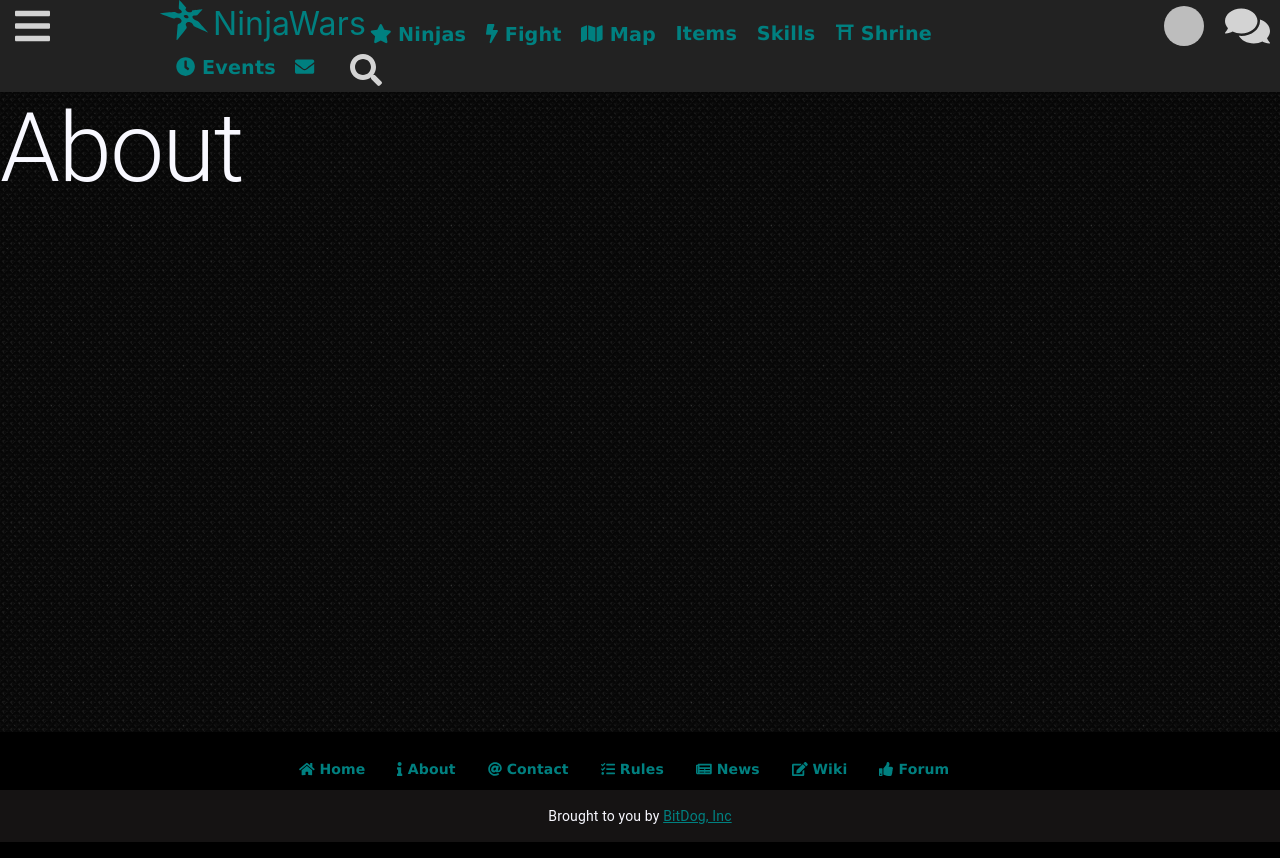
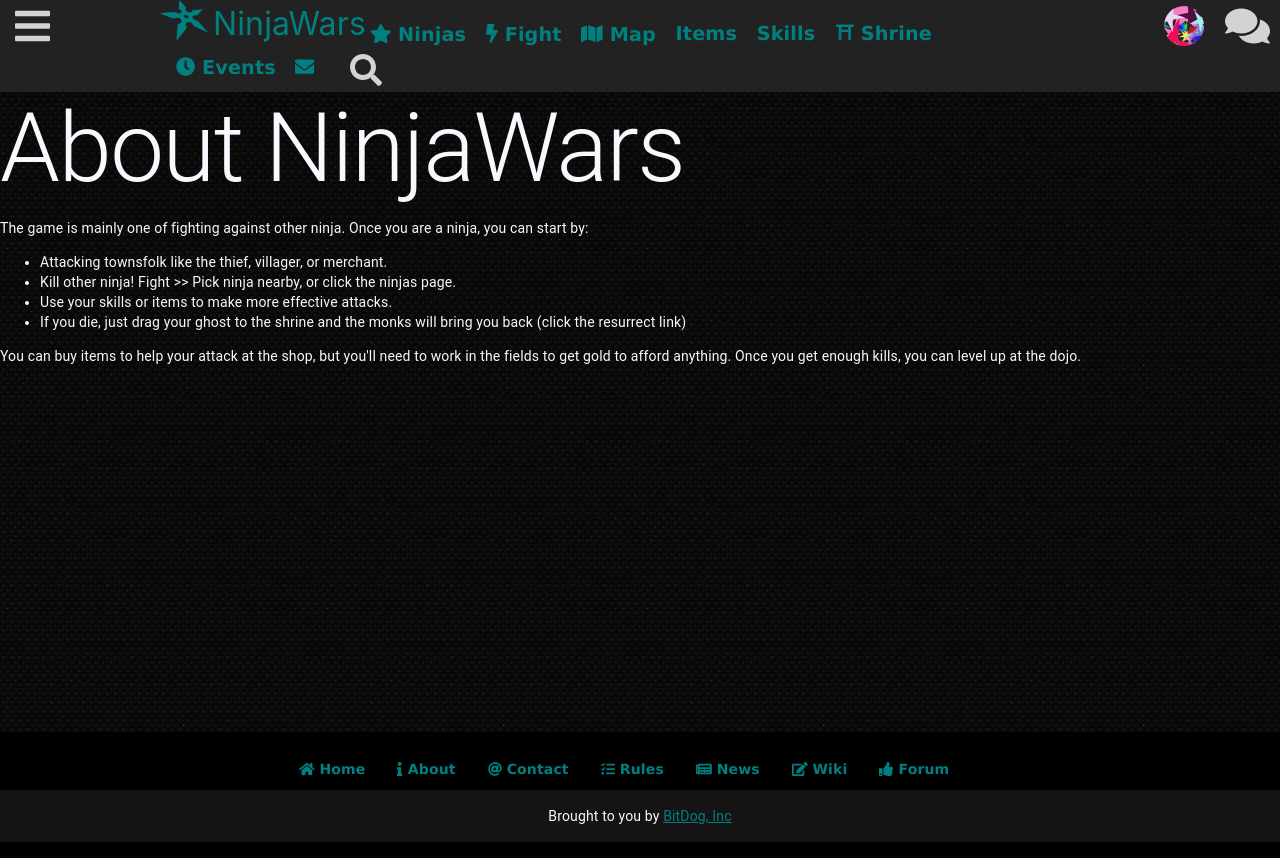
Before and after one commit to NinjaWars/nw-r, a React (Create React App) app: page /about in a window 1280 px wide. Built offline with nearby package versions, Linux system fonts and the light colour scheme; a web font is replaced by a local one.

Commit message:
Allow navigation to about and contact pages,
with some content in the about page.

```diff
--- a/src/views/about/About.jsx
+++ b/src/views/about/About.jsx
@@ -2,17 +2,65 @@ import React from 'react'
 import { withStyles } from '@material-ui/core/styles'
 import { Typography } from '@material-ui/core'
 import { default as Layout } from '../../components/Layout/Layout'
+import { default as Chat } from '../../components/Chat/Chat'
+import DNav from '../../components/DNav/DNav'
+import mockChats from '../../data/mockChats.json'
+import mockProfile from '../../data/mockProfile.json'
+import links from '../../views/fullLinks'
+import avatarUrl from '../../images/avatar/sample_gravatar.png'
 
 const styles = () => ({
 
 })
 
-const About = () => (
+const About = () => {
+    const store = {
+        profile: mockProfile,
+        chats: mockChats,
+    }
+    const { profile, chats } = store
+    profile.avatarUrl = avatarUrl
+    return (
   <>
-    <Layout>
-        <Typography variant="h1">About</Typography>
+    <Layout
+        profile={profile}
+        navContent={(<DNav links={links}/>)}
+        asideContent={
+                <>
+                    <Typography variant="h3" color="secondary">
+                        Chat
+                    </Typography>
+                    <Chat
+                        chats={chats}
+                        untrustedChatSender={profile.userId}
+                    />
+                </>
+        }>
+        <Typography variant="h1">About NinjaWars</Typography>
+        <p>
+            The game is mainly one of fighting against other ninja.  Once you are a ninja, you can start by:
+            <ul>
+                <li>
+                    Attacking townsfolk like the thief, villager, or merchant.
+                </li>
+                <li>
+                    Kill other ninja!  Fight &gt;&gt; Pick ninja nearby, or click the ninjas page.
+                </li>
+                <li>
+                    Use your skills or items to make more effective attacks.
+                </li>
+                <li>
+                    If you die, just drag your ghost to the shrine and the monks will bring you back (click the resurrect link)
+                </li>
+            </ul>
+        </p>
+        <p>
+            You can buy items to help your attack at the shop, but you'll need to work in the fields to get gold to afford anything.
+            Once you get enough kills, you can level up at the dojo.
+        </p>
+
     </Layout>
   </>
-)
+    )}
 
 export default withStyles(styles)(About)
--- a/src/views/contact/Contact.jsx
+++ b/src/views/contact/Contact.jsx
@@ -2,18 +2,46 @@
 import React from 'react'
 import { withStyles } from '@material-ui/core/styles'
 import { Typography } from '@material-ui/core'
+
 import { default as Layout } from '../../components/Layout/Layout'
+import { default as Chat } from '../../components/Chat/Chat'
+import DNav from '../../components/DNav/DNav'
+import mockChats from '../../data/mockChats.json'
+import mockProfile from '../../data/mockProfile.json'
+import links from '../../views/fullLinks'
+import avatarUrl from '../../images/avatar/sample_gravatar.png'
 
 const styles = () => ({
 
 })
 
-const Contact = () => (
+const Contact = () => {
+    const store = {
+        profile: mockProfile,
+        chats: mockChats,
+    }
+    const { profile, chats } = store
+    profile.avatarUrl = avatarUrl
+    return (
   <>
-    <Layout>
-        <Typography variant="h1">Contact Page</Typography>
+    <Layout
+        profile={profile}
+        navContent={(<DNav links={links}/>)}
+        asideContent={
+                <>
+                    <Typography variant="h3" color="secondary">
+                        Chat
+                    </Typography>
+                    <Chat
+                        chats={chats}
+                        untrustedChatSender={profile.userId}
+                    />
+                </>
+        }>
+        <Typography variant="h1">Contact Ninjawars Staff</Typography>
+
     </Layout>
   </>
-)
+    )}
 
 export default withStyles(styles)(Contact)
```
